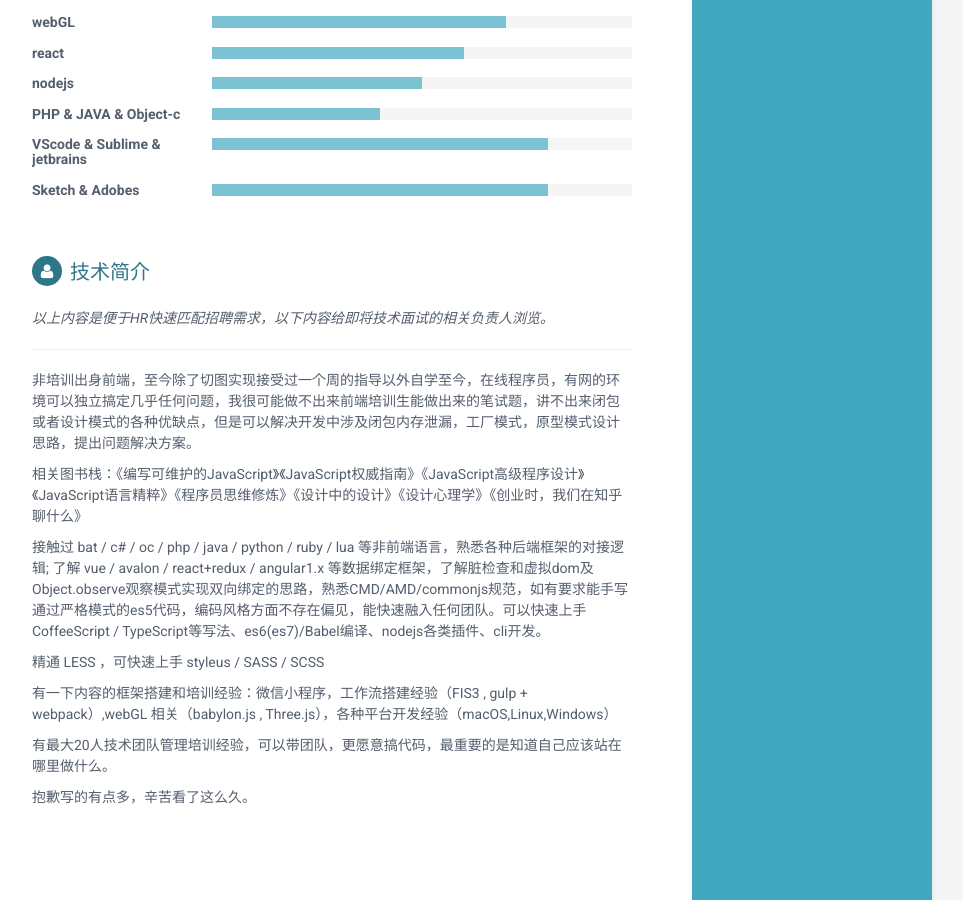
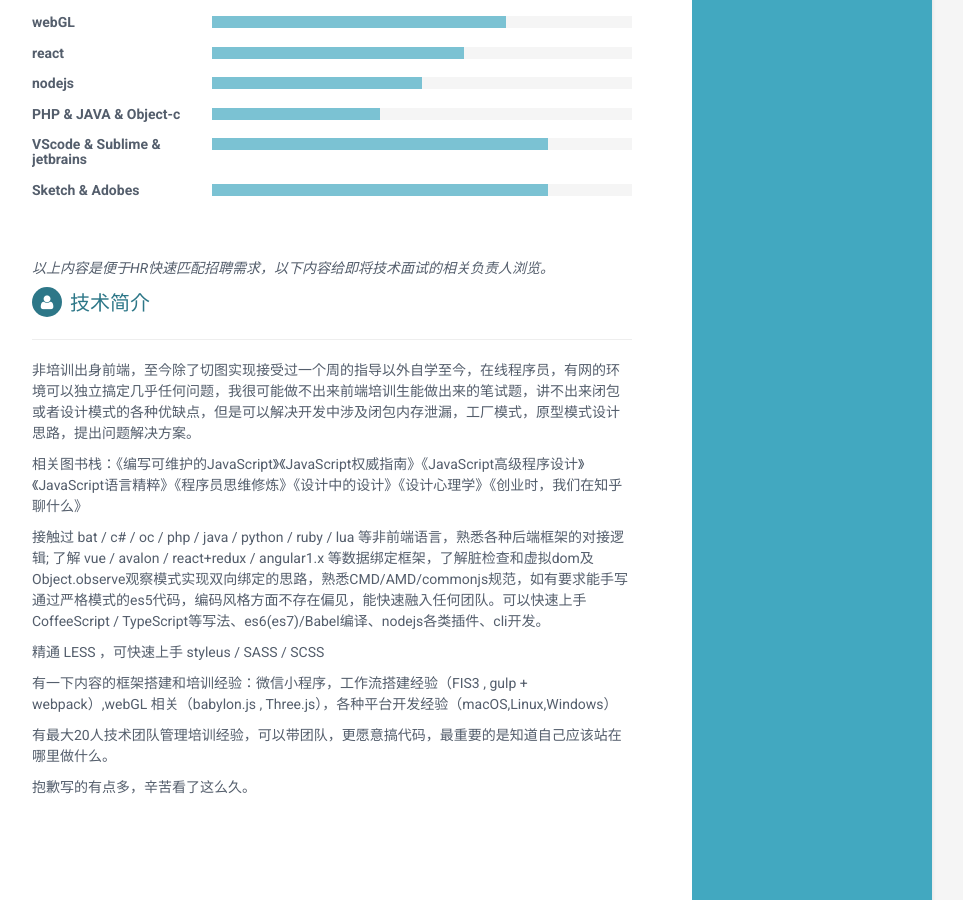
Before and after one commit to hotjp/introduce, a Jekyll site: the page built from index.html, in a window 1280 px wide and 900 px high, scrolled down 1615 px. Shown: the whole window, without its empty margins (188-1151 px from the left). Built offline with Jekyll 4.4.1, drawn with Linux system fonts in a browser that asks for light colours; part of the change alters nothing that is shown.

Commit message:
mabye this is good

```diff
--- a/_includes/skills.html
+++ b/_includes/skills.html
@@ -125,10 +125,11 @@
 </section>
 <!--//skills-section-->
 <section class="section summary-section">
+    <p><i>以上内容是便于HR快速匹配招聘需求，以下内容给即将技术面试的相关负责人浏览。</i>
+        </p>
     <h2 class="section-title"><i class="fa fa-user"></i>技术简介</h2>
     <div class="summary">
-        <p><i>以上内容是便于HR快速匹配招聘需求，以下内容给即将技术面试的相关负责人浏览。</i>
-        </p>
+
         <hr>
         <p>非培训出身前端，至今除了切图实现接受过一个周的指导以外自学至今，在线程序员，有网的环境可以独立搞定几乎任何问题，我很可能做不出来前端培训生能做出来的笔试题，讲不出来闭包或者设计模式的各种优缺点，但是可以解决开发中涉及闭包内存泄漏，工厂模式，原型模式设计思路，提出问题解决方案。
         </p>
```
